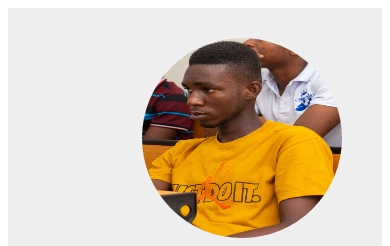
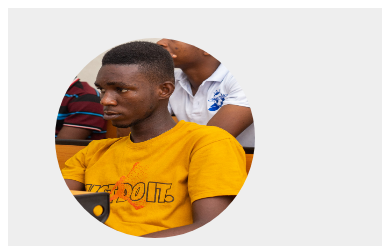
Before and after one commit to benedictamankw18/Profile_CVs, a plain HTML site: page index.html in a window 390 px wide. Shown: the top 246 px of the page. Drawn offline with Linux system fonts and the light colour scheme.

Commit message:
style.css

```diff
--- a/style.css
+++ b/style.css
@@ -146,7 +146,7 @@
             position: absolute;
             box-sizing: border-box;
             border-radius: 100px;
-            margin-left: 25%;
+            margin-left: 2%;
             top: 20px;
             transition: height 1s, width 1s, border-radius 1s;
         }
```
